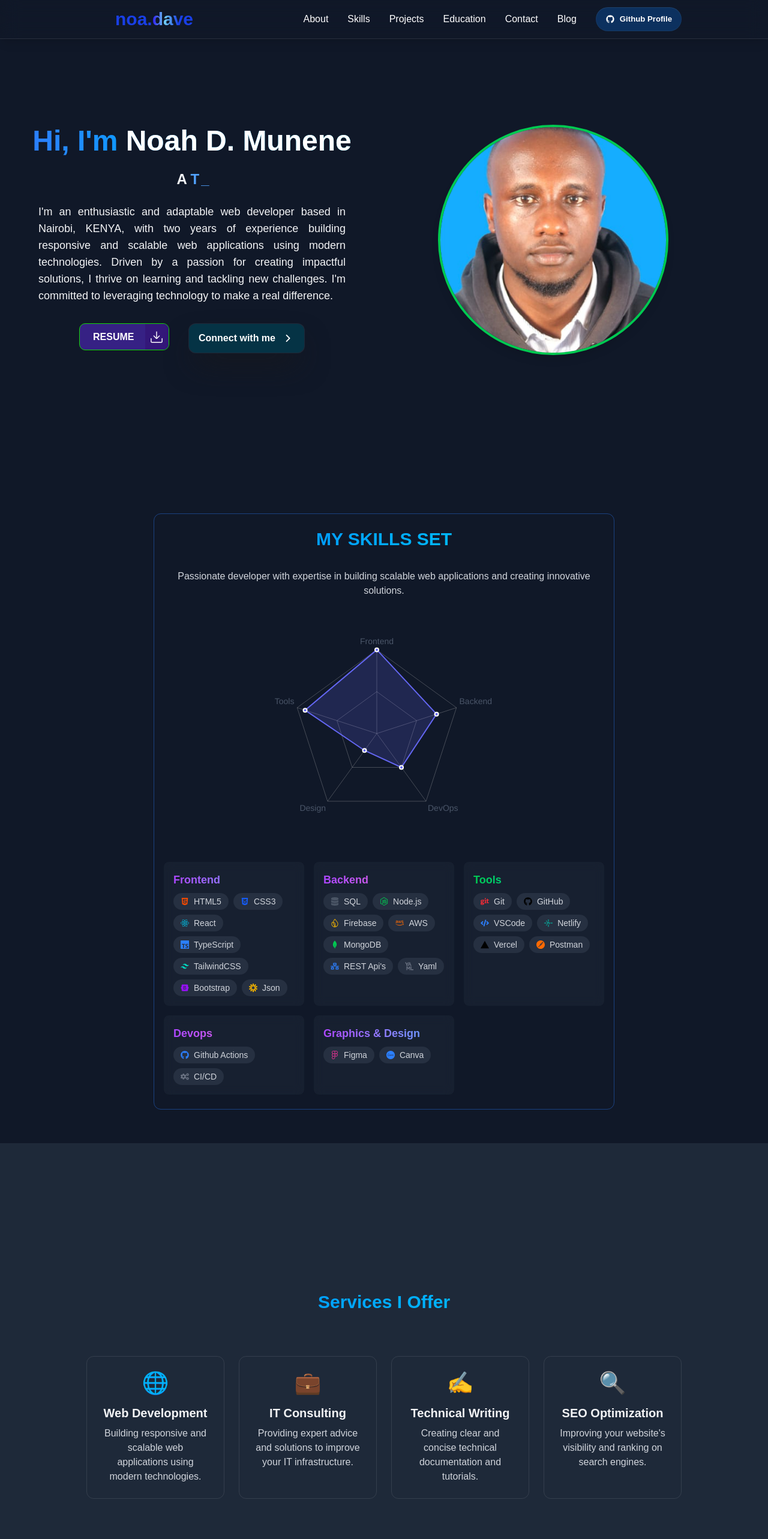
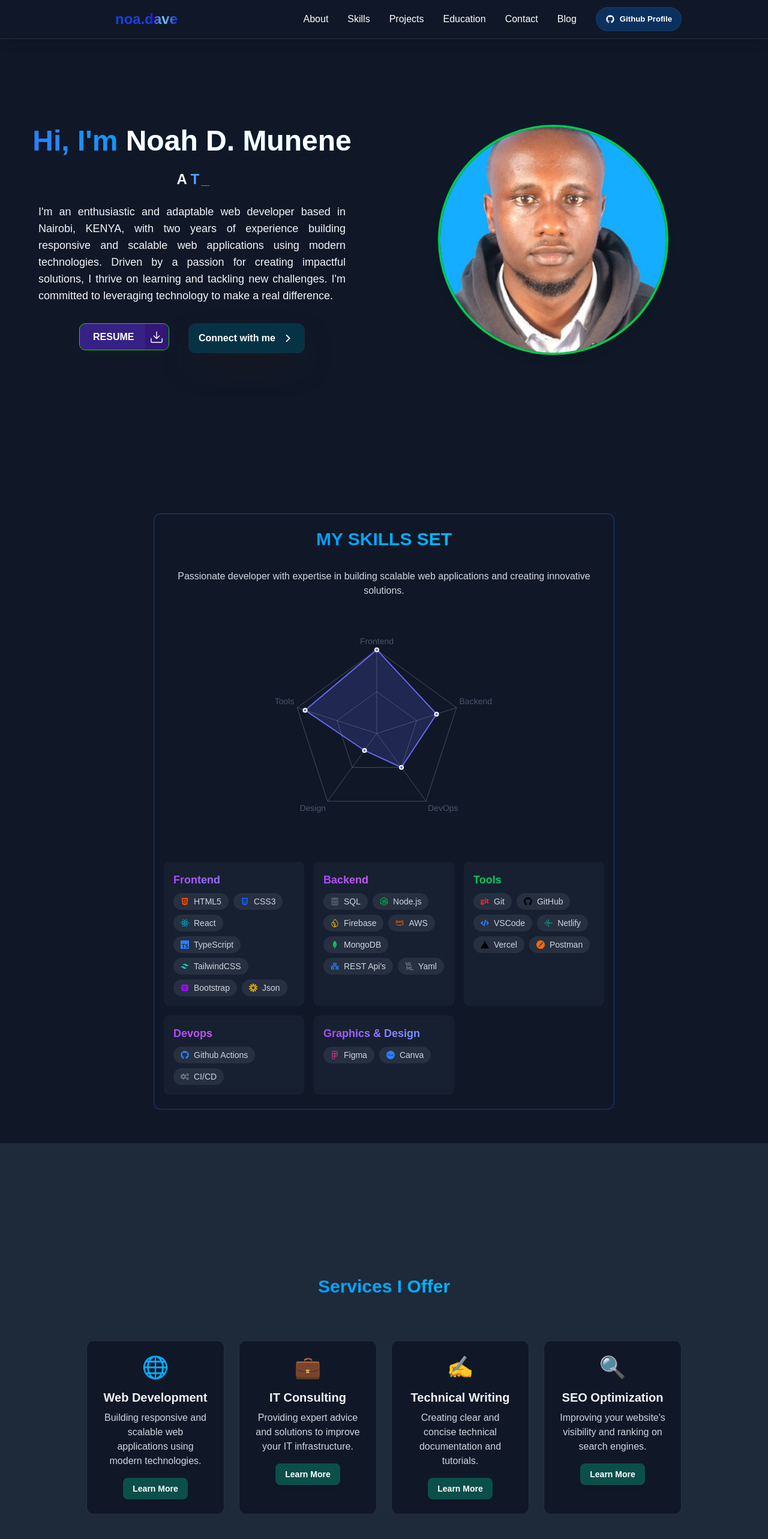
Before and after one commit to DavisNoah02/PortFolio_V1, a React (Vite) app: page / in a window 1280 px wide. Shown: the top 2566 px of the page at 60% size. Built offline with nearby package versions, Linux system fonts and the light colour scheme.

Commit message:
services + buttons edits

```diff
--- a/src/App.css
+++ b/src/App.css
@@ -8,13 +8,14 @@
   background: linear-gradient(to right, #2506f0 0, #70cef3 10%, #193fe6 20%);
   background-position: 0;
   -webkit-background-clip: text;
+  background-clip: text;
   -webkit-text-fill-color: transparent;
   animation: shine 3s infinite linear;
   animation-fill-mode: forwards;
   -webkit-text-size-adjust: none;
   text-size-adjust: none;
   font-weight: bold;
-  font-size: 18px;
+  font-size: 10px;
   text-decoration: none;
   white-space: nowrap;
   font-family: "Poppins", sans-serif;
--- a/src/components/Navbar.jsx
+++ b/src/components/Navbar.jsx
@@ -11,7 +11,7 @@ export const Navbar = ({ menuOpen, setMenuOpen }) => {
         <div className="flex justify-between items-center h-16">
           <a href="#about" className="btn-shine font-mono text-lg sm:text-2xl md:text-3xl lg:text-4xl font-bold text-white">
             {" "}
-            <span className="text-green-500 text-3xl">noa.dave</span>{" "}
+            <span className="text-green-500 text-2xl">noa.dave</span>{" "}
           </a>
 
           <div
--- a/src/components/sections/about.jsx
+++ b/src/components/sections/about.jsx
@@ -82,7 +82,7 @@ export const About = () => {
             >
               <span className="absolute inset-0 rounded-xl bg-gradient-to-r from-teal-400 via-blue-500 to-purple-500 p-[2px] opacity-0 transition-opacity duration-500 group-hover:opacity-100"></span>
 
-              <span className="relative z-10 block px-4 py-3 rounded-xl bg-cyan-950">
+              <span className="relative z-10 block w-full px-4 py-3 rounded-xl bg-cyan-950 md:w-auto md:px-4 md:py-3">
                 <div className="relative z-10 flex items-center space-x-2">
                   <span className="transition-all duration-500 group-hover:translate-x-1">
                     Connect with me
--- a/src/components/sections/projects.jsx
+++ b/src/components/sections/projects.jsx
@@ -13,7 +13,7 @@ export const Projects = () => {
           <h2 className="text-3xl font-bold mb-8 bg-gradient-to-r from-blue-500 to-cyan-400 bg-clip-text text-transparent text-center">
             My Projects
           </h2>
-          <div className="grid grid-cols-2 md:grid-cols-2 gap-6">
+          <div className="grid grid-cols-1 md:grid-cols-2 gap-6">
 
             {/* Project 1 */}
             <div
--- a/src/components/sections/services.jsx
+++ b/src/components/sections/services.jsx
@@ -6,21 +6,25 @@ export const Services = () => {
       title: "Web Development",
       description: "Building responsive and scalable web applications using modern technologies.",
       icon: "🌐",
+      link: "#web-development",
     },
     {
       title: "IT Consulting",
       description: "Providing expert advice and solutions to improve your IT infrastructure.",
       icon: "💼",
+      link: "#it-consulting",
     },
     {
       title: "Technical Writing",
       description: "Creating clear and concise technical documentation and tutorials.",
       icon: "✍️",
+      link: "#technical-writing",
     },
     {
       title: "SEO Optimization",
       description: "Improving your website's visibility and ranking on search engines.",
       icon: "🔍",
+      link: "#seo-optimization",
     },
   ];
 
@@ -39,11 +43,18 @@ export const Services = () => {
             {services.map((service, index) => (
               <div
                 key={index}
-                className="p-6 rounded-xl border-white/10 border hover:-translate-y-1 transition-all text-center"
+                className="p-6 rounded-xl border-white/10 border hover:-translate-y-1 transition-all text-center bg-gray-900 hover:shadow-lg hover:shadow-blue-500/50"
               >
                 <div className="text-4xl mb-4">{service.icon}</div>
                 <h3 className="text-xl font-bold mb-2">{service.title}</h3>
-                <p className="text-gray-300">{service.description}</p>
+                <p className="text-gray-300 mb-4">{service.description}</p>
+                {/* Learn More Button */}
+                <a
+                  href={service.link}
+                  className="inline-block px-4 py-2 text-sm font-semibold text-white bg-teal-900 rounded-lg shadow-md hover:scale-105 hover:shadow-lg transition-transform duration-300"
+                >
+                  Learn More
+                </a>
               </div>
             ))}
           </div>
```
